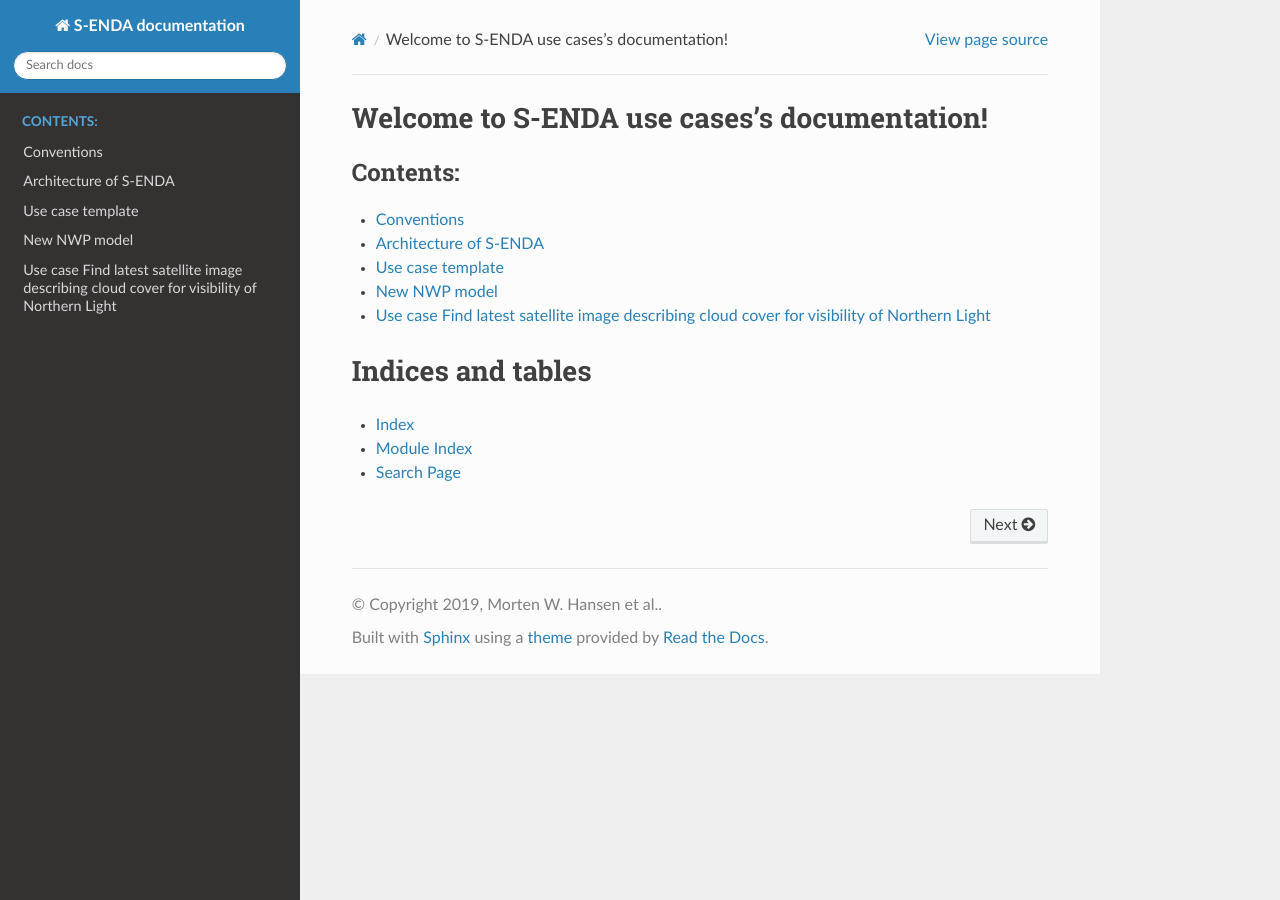
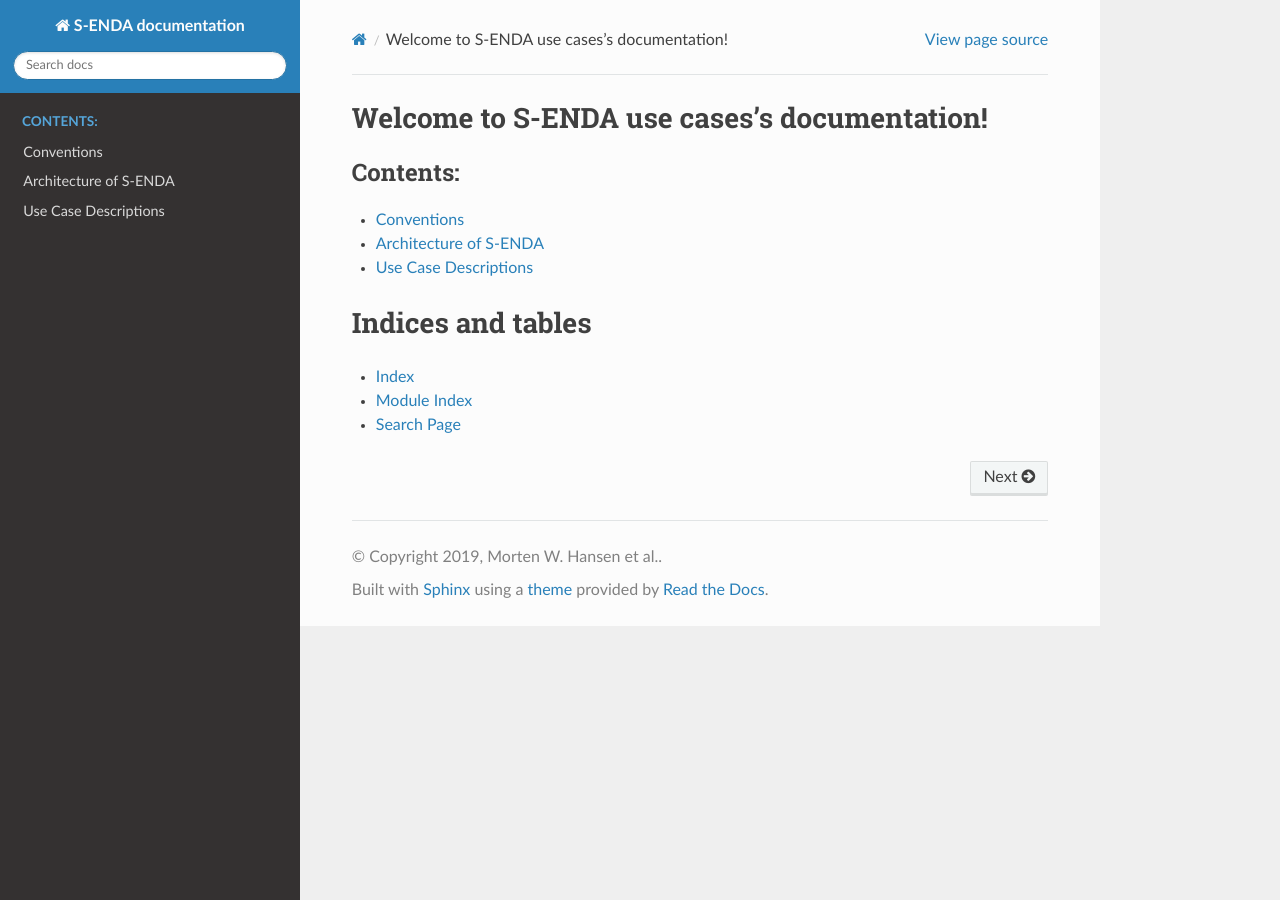
Before and after one commit to metno/S-ENDA-documentation, a Sphinx documentation site: the page built from source/index.rst, in a window 1280 px wide. Built offline with Sphinx 7.4.7 and the Read the Docs theme 2.0.0, drawn with Linux system fonts in a browser that asks for light colours.

```diff
--- a/source/index.rst
+++ b/source/index.rst
@@ -12,9 +12,7 @@ Welcome to S-ENDA use cases's documentation!
 
    conventions
    architecture
-   use_case_template
-   new_nwp_model
-   use_case_northern_light
+   use_cases
 
 Indices and tables
 ==================
--- /dev/null
+++ b/source/use_cases.rst
@@ -0,0 +1,7 @@
+=====================
+Use Case Descriptions
+=====================
+
+.. include:: use_case_template
+.. include:: new_nwp_model
+.. include:: use_case_northern_light
```
Also changed, not shown: 2 other files.
